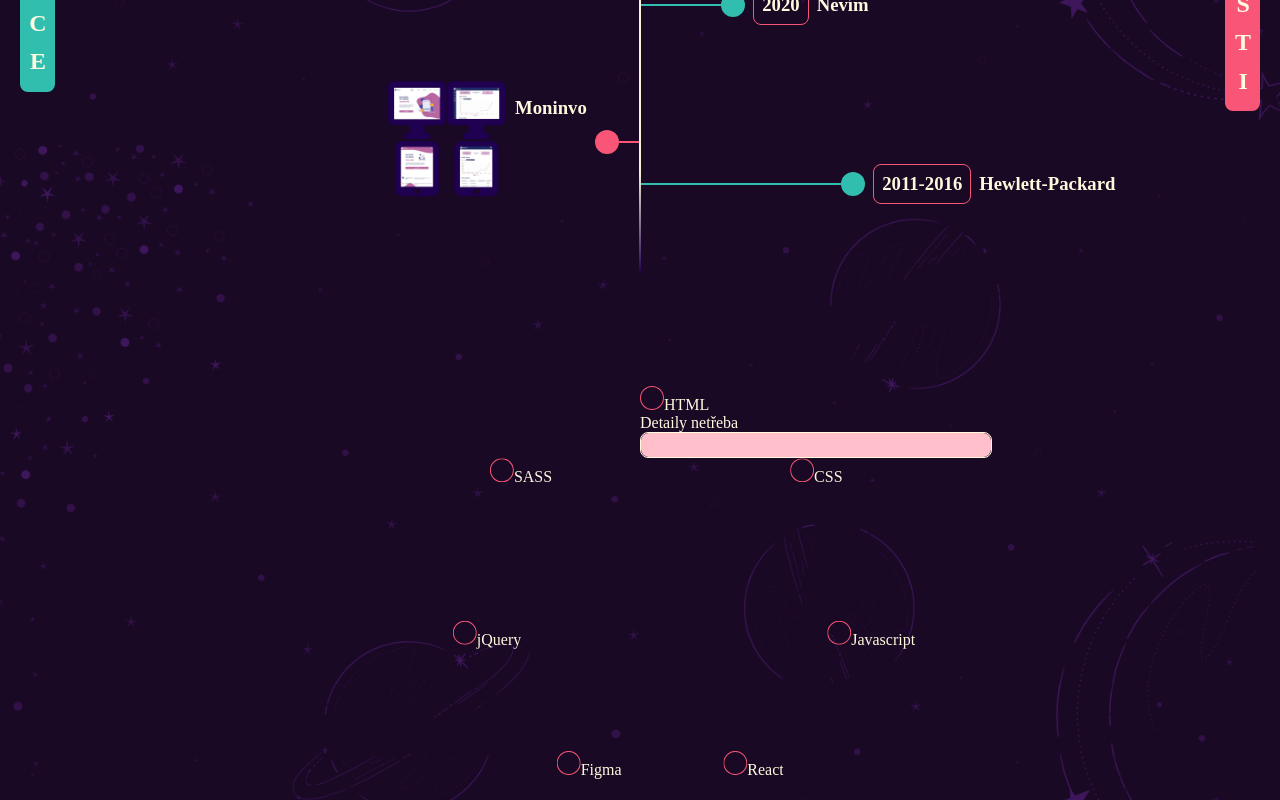
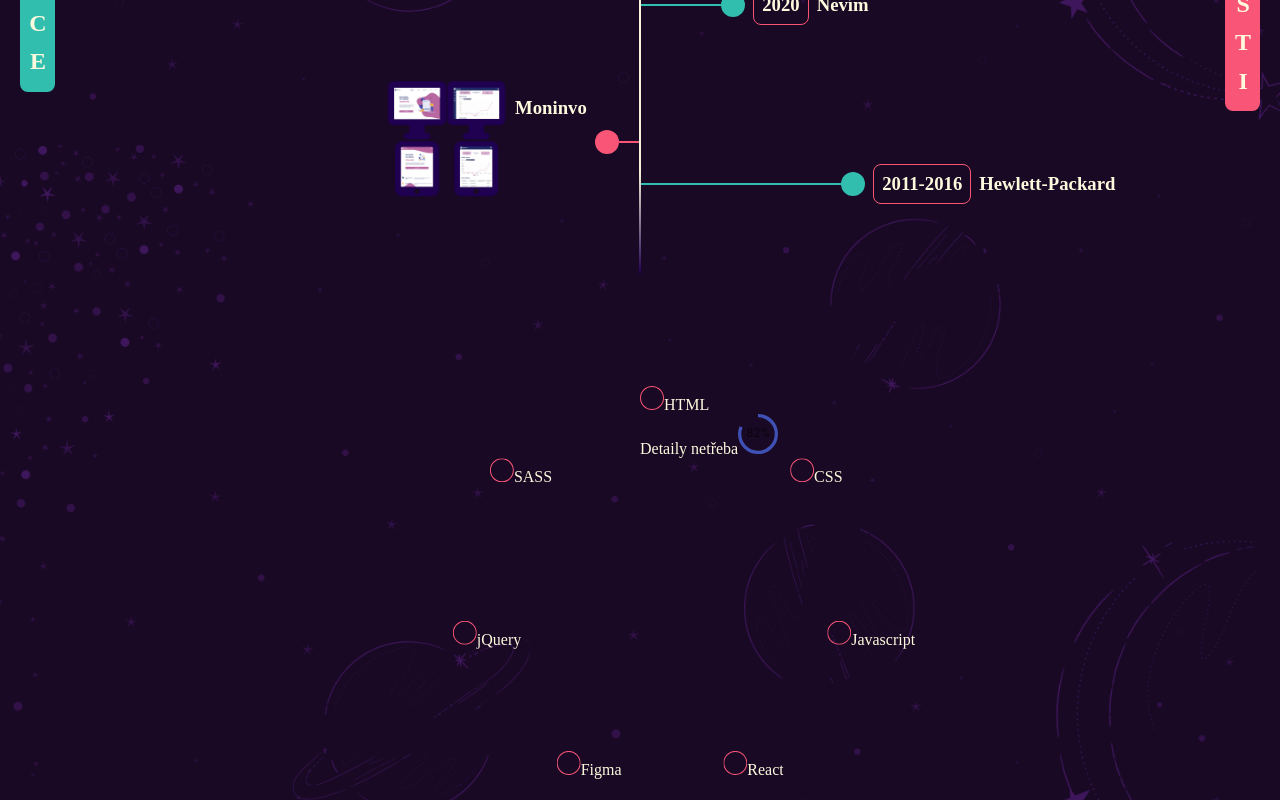
Before and after one commit to BaraMaresova/portfolio, a React (Create React App) app in the folder baramaresova/: page / in a window 1280 px wide. Both pictures are taken after a click on the element "HTML". Shown: the part 655-1455 px from the top of the page. Built offline with nearby package versions, Linux system fonts and the light colour scheme.

Commit message:
material ui progress

```diff
--- a/baramaresova/src/components/ProgressBar/Filler.jsx
+++ /dev/null
@@ -1,5 +0,0 @@
-import React from 'react';
-
-export const Filler = (props) => {
-  return <div className="filler" style={{ width: `${props.progress}%` }}></div>;
-};
--- a/baramaresova/src/components/ProgressBar/ProgressBar.jsx
+++ b/baramaresova/src/components/ProgressBar/ProgressBar.jsx
@@ -1,13 +1,55 @@
 import React from 'react';
-import { Filler } from './Filler.jsx';
+import PropTypes from 'prop-types';
+import CircularProgress from '@material-ui/core/CircularProgress';
+import Typography from '@material-ui/core/Typography';
+import Box from '@material-ui/core/Box';
 import './progressBar.scss';
 
-export const ProgressBar = (props) => {
+function CircularProgressWithLabel(props) {
   return (
-    <div className="progressBar">
-      <Filler progress={props.progress}/>
-    </div>
+    <Box position="relative" display="inline-flex">
+      <CircularProgress variant="determinate" {...props} />
+      <Box
+        top={0}
+        left={0}
+        bottom={0}
+        right={0}
+        position="absolute"
+        display="flex"
+        alignItems="center"
+        justifyContent="center"
+      >
+        <Typography
+          variant="caption"
+          component="div"
+          color="textSecondary"
+        >{`${Math.round(props.value)}%`}</Typography>
+      </Box>
+    </Box>
   );
+}
+
+CircularProgressWithLabel.propTypes = {
+  /**
+   * The value of the progress indicator for the determinate variant.
+   * Value between 0 and 100.
+   */
+  value: PropTypes.number.isRequired,
 };
 
-//https://material-ui.com/components/progress/
+export default function CircularStatic() {
+  const [progress, setProgress] = React.useState(10);
+
+  React.useEffect(() => {
+    const timer = setInterval(() => {
+      setProgress((prevProgress) =>
+        prevProgress >= 100 ? 0 : prevProgress + 4,
+      );
+    }, 150);
+    return () => {
+      clearInterval(timer);
+    };
+  }, []);
+
+  return <CircularProgressWithLabel value={progress} />;
+}
--- a/baramaresova/src/components/ProgressBar/progressBar.scss
+++ b/baramaresova/src/components/ProgressBar/progressBar.scss
@@ -1,17 +1,6 @@
 @import '../../scss/variables';
 @import '../../scss/colors';
 
-.progressBar {
-  position: relative;
-  height: $spacing;
-  width: 350px;
-  border-radius: 8px;
-  border: 1px solid $light-c;
+.textSecondary {
+  color: $light-c;
 }
-
-.filler {
-  background-color: pink;
-  height: 100%;
-  border-radius: inherit;
-  transition: width 0.2s ease-in;
-}
--- a/baramaresova/src/components/References/References.jsx
+++ b/baramaresova/src/components/References/References.jsx
@@ -25,7 +25,7 @@ export const References = () => {
           ref_src={Moninvo_ref}
           ref_name={'Moninvo'}
           ref_href="https://www.moninvo.cz/#/"
-          ref_details="Aplikace na monitorování nákladů, umožňuje nahrání faktur ve formátu pdf, přečte data z faktury a zobrazí je v grafu a tabulce. Projekt získal ocenění Projekt s nejvyšší technickou úrovní</em> během studia Digitální akademie - Web od Czechitas."
+          ref_details="Aplikace na monitorování nákladů, umožňuje nahrání faktur ve formátu pdf, přečte data z faktury a zobrazí je v grafu a tabulce. Projekt získal ocenění Projekt s nejvyšší technickou úrovní během studia Digitální akademie - Web od Czechitas."
           r_line_length="referenceLine "
         />
       </div>
--- a/baramaresova/src/components/Skills/SkillItem/SkillItem.jsx
+++ b/baramaresova/src/components/Skills/SkillItem/SkillItem.jsx
@@ -1,13 +1,10 @@
 import React, { useState } from 'react';
-
-import { ProgressBar } from '../../ProgressBar/ProgressBar.jsx';
 import circle from '../../../images/circle.svg';
+import CircularStatic from '../../ProgressBar/ProgressBar';
 import './skillItem.scss';
 
 export const SkillItem = (props) => {
   const [skillOpened, setSkillOpened] = useState(false);
-  const [progress, setProgress] = useState(0);
-
 
   return (
     <>
@@ -22,7 +19,7 @@ export const SkillItem = (props) => {
         {skillOpened && (
           <div className="skillItem_opened">
             <span className="skillItem_details">{props.details}</span>
-            <ProgressBar progress={setProgress}/>
+            <CircularStatic value="70" />
           </div>
         )}
       </div>
```
